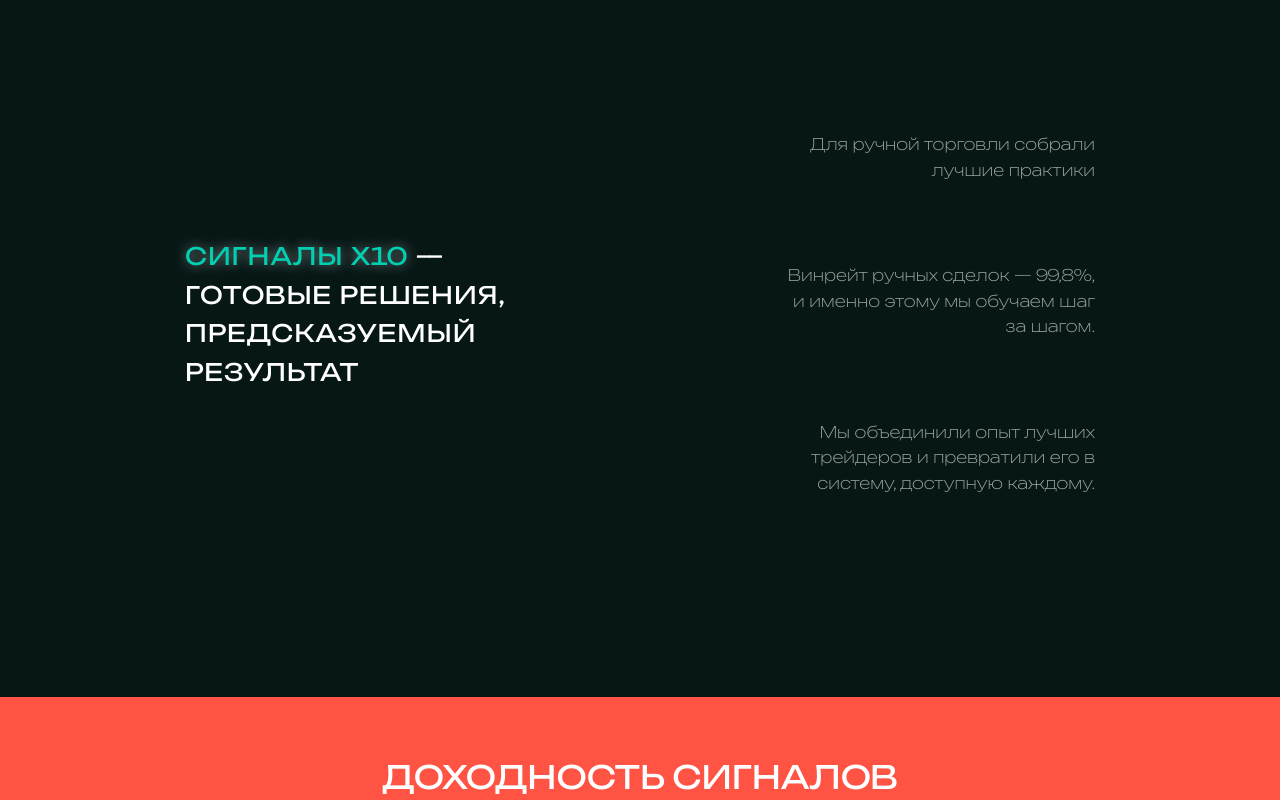
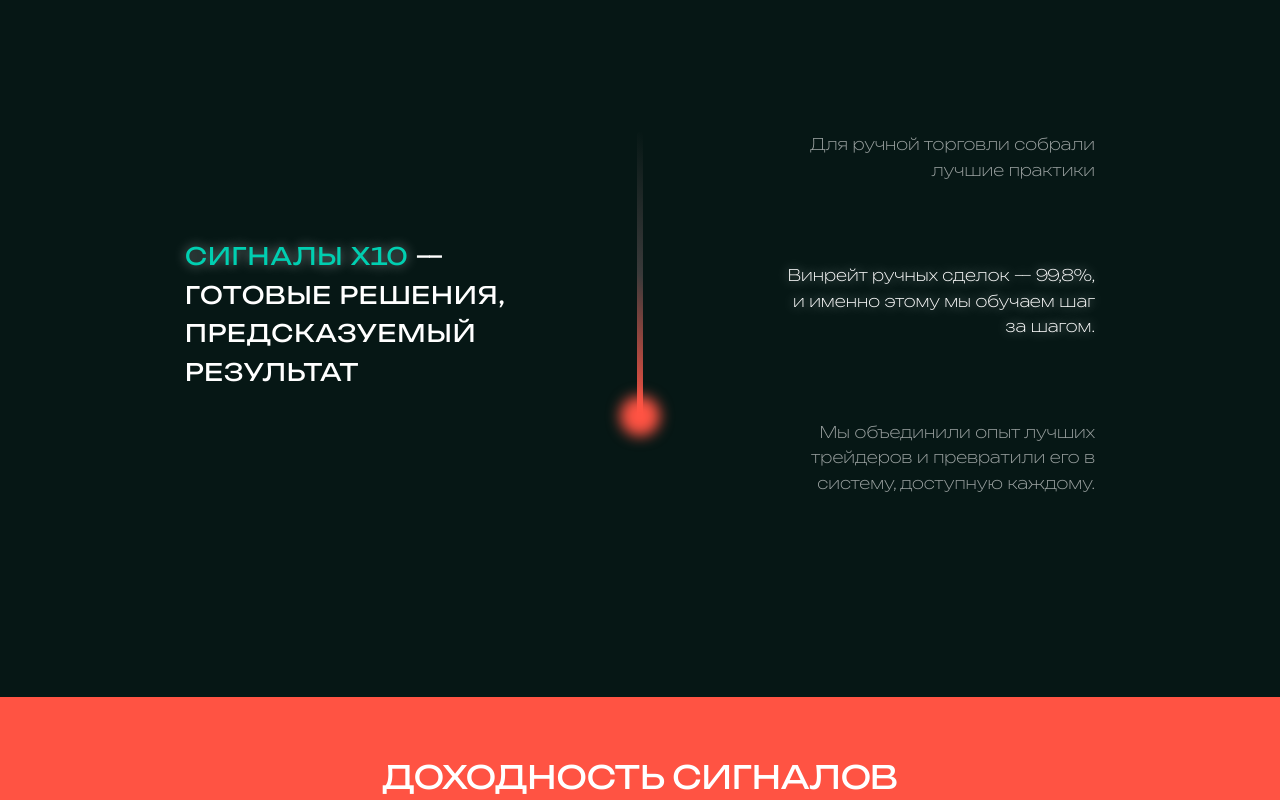
Before and after one commit to mrcodewin/x10.landing, a Nuxt app: page / in a window 1280 px wide. Shown: the part 3560-4360 px from the top of the page. Built offline with nearby package versions, Linux system fonts and the light colour scheme.

Commit message:
Добавлена анимация в блоки Подключитесь и Сигналы x10

```diff
--- a/components/main/connect/connect.scss
+++ b/components/main/connect/connect.scss
@@ -78,22 +78,18 @@
             gap: 40px;
         }
         &-line{
-            width: 80%;
+            position: absolute;
+            inset: 0;
+            width: 100%;
             height: 100%;
-            background: linear-gradient(90deg, $color-accent 75%, $color-white 100%);
-            box-shadow: 0 0 12px #00CFB150;
             border-radius: 8px;
-
-            @include media-breakpoint-down(md){
-                width: 100%;
-                height: 80%;
-                background: linear-gradient($color-accent 75%, $color-white 100%);
-            }
+            overflow: hidden;
 
             &__wrap{
+                position: relative;
                 width: 100%;
                 height: 37px;
-                background-color: $color-black-grey;
+                background: $color-black-grey;
                 border-radius: 8px;
                 margin-bottom: 60px;
 
@@ -101,6 +97,22 @@
                     margin-bottom: 0;
                     width: 40px;
                     height: 365px;
+                }
+            }
+
+            &-fill{
+                position: absolute;
+                inset: 0;
+                height: 100%;
+                width: var(--connect-progress, 0%);
+                background: linear-gradient(90deg, $color-accent 75%, $color-white 100%);
+                box-shadow: 0 0 12px #00CFB150;
+                border-radius: 8px;
+
+                @include media-breakpoint-down(md){
+                    width: 100%;
+                    height: var(--connect-progress, 0%);
+                    background: linear-gradient($color-accent 75%, $color-white 100%);
                 }
             }
         }
@@ -135,6 +147,13 @@
                 font-family: "Onest";
                 margin: 0;
                 max-width: 450px;
+                opacity: 0.6;
+
+                &.is-active{
+                    opacity: 1;
+                    text-shadow:
+                        0 0 12px rgba(255, 255, 255, 0.5);
+                }
 
                 @include media-breakpoint-down(xxl){
                     font-size: 16px;
--- a/components/main/connect/connect.vue
+++ b/components/main/connect/connect.vue
@@ -1,5 +1,5 @@
 <template lang="pug">
-  section.connect
+  section.connect(ref="connectSection")
     .connect__container.container
       .connect__header
         .connect__header-title
@@ -9,25 +9,64 @@
 
       .connect__body
         .connect__body-line__wrap
-          .connect__body-line
+          .connect__body-line(:style="{ '--connect-progress': progressPercent }")
+            .connect__body-line-fill
 
         .connect__body-captions
           p.connect__body-captions__caption(
             v-for="caption in captions"
             :key="caption.id"
+            :class="{ 'is-active': activeIndex === caption.id }"
             v-html="caption.text"
           )
 
 </template>
 
 <script setup>
-
 const captions = ref([
   {id: 0, text: "Зарегистрируйся по персональной ссылке партнёра X10."},
   {id: 1, text: "Подключи свою биржу в личном кабинете X10. Все средства остаются на твоём счёте."},
   {id: 2, text: "Выбери: алгоритмы или сигналы — и подходящую стратегию прямо в кабинете X10."}
 ])
 
+const connectSection = ref(null)
+const progress = ref(0)
+
+const clamp = (value, min = 0, max = 1) => Math.min(max, Math.max(min, value))
+
+const getScrollProgress = (element) => {
+  const rect = element.getBoundingClientRect()
+  const viewportHeight = window.innerHeight
+  const distance = viewportHeight - rect.top
+  const total = rect.height + viewportHeight
+  return clamp(distance / total)
+}
+
+const progressPercent = computed(() => `${Math.round(progress.value * 100)}%`)
+const activeIndex = computed(() => {
+  const steps = captions.value.length - 1
+  if (steps <= 0) return 0
+
+  return Math.round(progress.value * steps)
+})
+
+const updateProgress = () => {
+  if (!connectSection.value) return
+
+  progress.value = getScrollProgress(connectSection.value)
+}
+
+onMounted(() => {
+  updateProgress()
+  window.addEventListener('scroll', updateProgress, {passive: true})
+  window.addEventListener('resize', updateProgress)
+})
+
+onBeforeUnmount(() => {
+  window.removeEventListener('scroll', updateProgress)
+  window.removeEventListener('resize', updateProgress)
+})
+
 </script>
 
 <style lang="scss" scoped src="./connect.scss"></style>
--- a/components/main/signals/signals.scss
+++ b/components/main/signals/signals.scss
@@ -14,6 +14,7 @@
     }
 
     &__container{
+        position: relative;
         display: flex;
         align-items: center;
         justify-content: space-between;
@@ -110,6 +111,13 @@
             text-align: right;
             margin: 0;
 
+            &.is-active{
+                color: $color-white;
+                opacity: 1;
+                text-shadow:
+                    0 0 12px rgba(255, 255, 255, 0.5);
+            }
+
             @include media-breakpoint-down(xxl){
                 font-size: 24px;
             }
@@ -128,5 +136,52 @@
         }
     }
 
+    &__progress{
+        position: absolute;
+        top: 0;
+        left: 50%;
+        width: 6px;
+        height: 130%;
+        transform: translateX(-50%);
+        z-index: -1;
+        pointer-events: none;
 
+        @include media-breakpoint-down(md){
+            left: auto;
+            right: 10px;
+        }
+
+        &-track{
+            position: absolute;
+            inset: 0;
+            border-radius: 999px;
+        }
+
+        &-fill{
+            position: absolute;
+            width: 100%;
+            height: 0;
+            background: linear-gradient(45deg, $color-accent, $color-black-grey, transparent);
+            border-radius: 999px;
+
+            &::after{
+                position: absolute;
+                content: '';
+                bottom: 0;
+                left: 50%;
+                width: 60px;
+                height: 60px;
+                border-radius: 50%;
+                background-color: $color-accent;
+                filter: blur(10px);
+                transform: translate(-50%, 50%);
+
+                @include media-breakpoint-down(xl){
+                    width: 40px;
+                    height: 40px;
+                    filter: blur(7px);
+                }
+            }
+        }
+    }
 }
--- a/components/main/signals/signals.vue
+++ b/components/main/signals/signals.vue
@@ -1,25 +1,68 @@
 <template lang="pug">
-  section.signals
+  section.signals(ref="signalsSection")
     .signals__container.container
       .signals__title
         | <span> Cигналы X10 </span> — готовые решения, предсказуемый результат
+
+      .signals__progress
+        .signals__progress-track
+        .signals__progress-fill(:style="{ height: progressPercent }")
 
       .signals__list
         p.signals__list-item(
           v-for="item in list"
           :key="item.id"
+          :class="{ 'is-active': activeIndex === item.id }"
           v-html="item.text"
         )
 
 </template>
 
 <script setup>
-
 const list = ref([
   {id: 0, text: "Для ручной торговли собрали лучшие практики"},
   {id: 1, text: "Винрейт ручных сделок — 99,8%, и именно этому мы обучаем шаг  за шагом."},
   {id: 2, text: "Мы объединили опыт лучших трейдеров и превратили его в систему, доступную каждому."}
 ])
+
+const signalsSection = ref(null)
+const progress = ref(0)
+
+const clamp = (value, min = 0, max = 1) => Math.min(max, Math.max(min, value))
+
+const getScrollProgress = (element) => {
+  const rect = element.getBoundingClientRect()
+  const viewportHeight = window.innerHeight
+  const distance = viewportHeight - rect.top
+  const total = rect.height + viewportHeight
+
+  return clamp(distance / total)
+}
+
+const progressPercent = computed(() => `${Math.round(progress.value * 100)}%`)
+const activeIndex = computed(() => {
+  const steps = list.value.length - 1
+  if (steps <= 0) return 0
+
+  return Math.round(progress.value * steps)
+})
+
+const updateProgress = () => {
+  if (!signalsSection.value) return
+
+  progress.value = getScrollProgress(signalsSection.value)
+}
+
+onMounted(() => {
+  updateProgress()
+  window.addEventListener('scroll', updateProgress, {passive: true})
+  window.addEventListener('resize', updateProgress)
+})
+
+onBeforeUnmount(() => {
+  window.removeEventListener('scroll', updateProgress)
+  window.removeEventListener('resize', updateProgress)
+})
 </script>
 
 <style lang="scss" scoped src="./signals.scss"></style>
```
